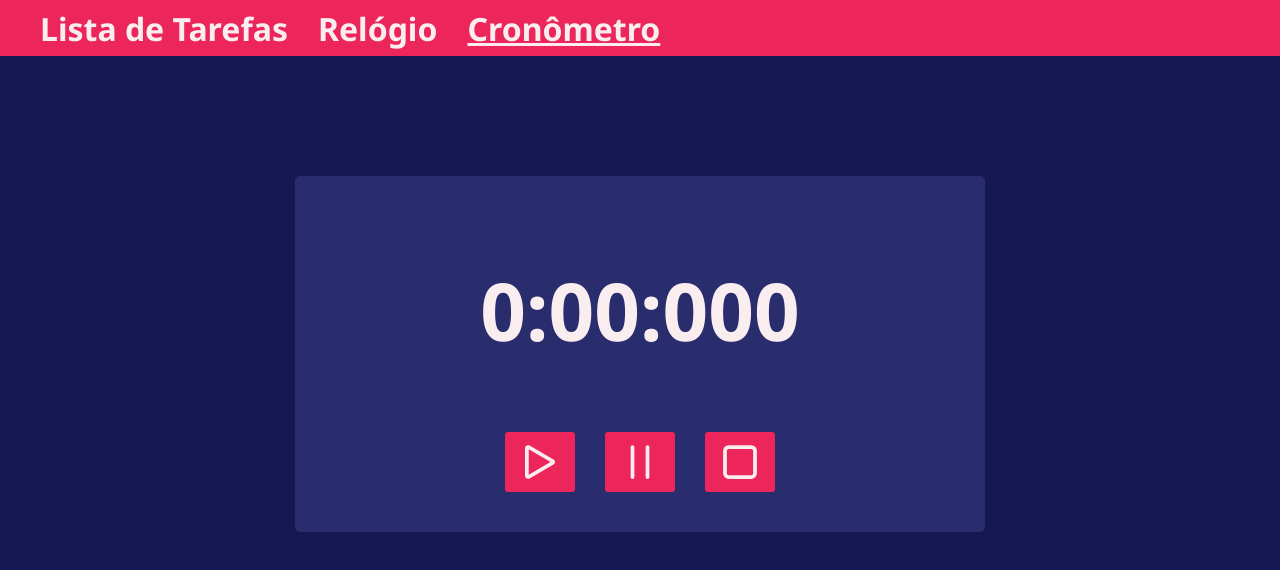
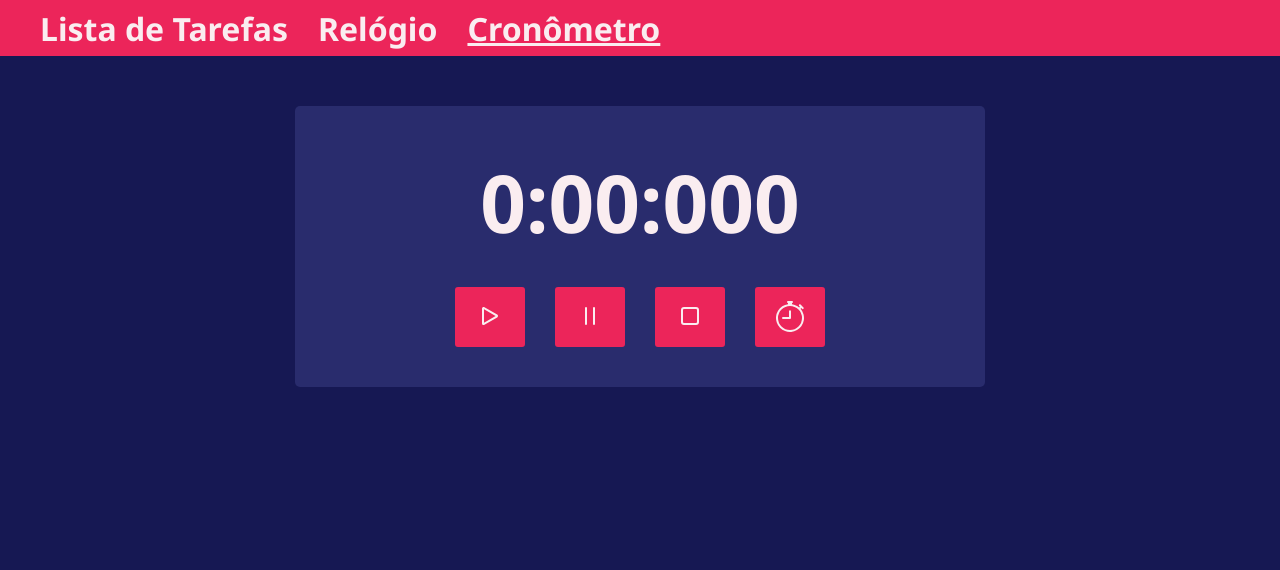
Before and after one commit to jpedro-fsgs/task-master, a React (Vite) app: page /cronometro in a window 1280 px wide. Shown: the top 570 px of the page. Built offline with nearby package versions, Linux system fonts and the light colour scheme.

Commit message:
splits do cronômetro adicionado

```diff
--- a/src/App.jsx
+++ b/src/App.jsx
@@ -3,32 +3,79 @@ import Clock from "./pages/Clock";
 import Cronometro from "./pages/Cronometro";
 import "./App.scss";
 import { NavLink, Route, Routes } from "react-router-dom";
+import { useEffect, useState, useRef } from "react";
 
 function App() {
+  const activeStyle = {
+    textDecoration: "underline",
+  };
 
-  const activeStyle = {
-    textDecoration: "underline"
-  }
+  //atributos cronômetro
+  const [cronometro, setCronometro] = useState(0);
+  const [isRunning, setIsRunning] = useState(false);
+  const intervalIdRef = useRef(null);
+  const startTimeRef = useRef(0);
+  const [lapsList, setLapsList] = useState([]);
+
+  useEffect(() => {
+    if(isRunning){
+        intervalIdRef.current = setInterval(() => {
+            setCronometro(Date.now() - startTimeRef.current);
+        },1)
+    }
+  }, [isRunning]);
 
   return (
     <>
       <nav>
         <ul>
           <li>
-            <NavLink to="/" className="link-style" style={({isActive}) => isActive ? activeStyle : {}}>Lista de Tarefas</NavLink>
+            <NavLink
+              to="/"
+              className="link-style"
+              style={({ isActive }) => (isActive ? activeStyle : {})}
+            >
+              Lista de Tarefas
+            </NavLink>
           </li>
           <li>
-            <NavLink to="/clock" className="link-style" style={({isActive}) => isActive ? activeStyle : {}}>Relógio</NavLink>
+            <NavLink
+              to="/clock"
+              className="link-style"
+              style={({ isActive }) => (isActive ? activeStyle : {})}
+            >
+              Relógio
+            </NavLink>
           </li>
           <li>
-            <NavLink to="/cronometro" className="link-style" style={({isActive}) => isActive ? activeStyle : {}}>Cronômetro</NavLink>
+            <NavLink
+              to="/cronometro"
+              className="link-style"
+              style={({ isActive }) => (isActive ? activeStyle : {})}
+            >
+              Cronômetro
+            </NavLink>
           </li>
         </ul>
       </nav>
       <Routes>
         <Route path="/" element={<ToDo />} />
         <Route path="/clock" element={<Clock />} />
-        <Route path="/cronometro" element={<Cronometro/>} />
+        <Route
+          path="/cronometro"
+          element={
+            <Cronometro
+              cronometro={cronometro}
+              setCronometro={setCronometro}
+              isRunning={isRunning}
+              setIsRunning={setIsRunning}
+              intervalIdRef={intervalIdRef}
+              startTimeRef={startTimeRef}
+              lapsList={lapsList}
+              setLapsList={setLapsList}
+            />
+          }
+        />
       </Routes>
     </>
   );
--- a/src/pages/Cronometro.jsx
+++ b/src/pages/Cronometro.jsx
@@ -1,34 +1,66 @@
 import { useEffect, useState, useRef } from "react";
-import { BsPause, BsPlay, BsStop } from "react-icons/bs"
+import {
+  BsPause,
+  BsPlay,
+  BsStop,
+  BsStopwatch,
+  BsStopwatchFill,
+} from "react-icons/bs";
 import "./Cronometro.scss";
 
-function Cronometro() {
-  const [cronometro, setCronometro] = useState(0);
-  const [isRunning, setIsRunning] = useState(false);
-  const intervalIdRef = useRef(null)
-  const startTimeRef = useRef(0);
+function Cronometro(props) {
+  // const [cronometro, setCronometro] = useState(0);
+  // const [isRunning, setIsRunning] = useState(false);
+  // const intervalIdRef = useRef(null)
+  // const startTimeRef = useRef(0);
+  const {
+    cronometro,
+    setCronometro,
+    isRunning,
+    setIsRunning,
+    intervalIdRef,
+    startTimeRef,
+    lapsList,
+    setLapsList
+  } = props;
 
-  useEffect(() => {
-    if(isRunning){
-        intervalIdRef.current = setInterval(() => {
-            setCronometro(Date.now() - startTimeRef.current);
-        },10)
-    }
-  }, [isRunning]);
+  // useEffect(() => {
+  //   if(isRunning){
+  //       intervalIdRef.current = setInterval(() => {
+  //           setCronometro(Date.now() - startTimeRef.current);
+  //       },10)
+  //   }
+  // }, [isRunning]);
+
+
+  // const [lapsList, setLapsList] = useState(
+  //   JSON.parse(localStorage.getItem("lapsList")) || []
+  // );
+
+  // useEffect(() => {
+  //   localStorage.setItem("lapsList", JSON.stringify(lapsList));
+  // }, [lapsList]);
 
   function handlePlay() {
     setIsRunning(true);
     startTimeRef.current = Date.now() - cronometro;
   }
+
+  function handleSplit() {
+    if (!isRunning) return;
+    setLapsList((l) => [...l, cronometro]);
+  }
+
   function handlePause() {
     setIsRunning(false);
     clearInterval(intervalIdRef.current);
   }
 
   function handleStop() {
-      setIsRunning(false);
-      clearInterval(intervalIdRef.current);
-      setCronometro(0);
+    setIsRunning(false);
+    clearInterval(intervalIdRef.current);
+    setCronometro(0);
+    setLapsList([]);
   }
 
   function formatMilliseconds(ms) {
@@ -40,21 +72,35 @@ function Cronometro() {
     ).padStart(3, "0")}`;
   }
 
+  const scrollRef = useRef(null);
+
+  useEffect(() => {
+    scrollRef.current.scrollTo({top: scrollRef.current.scrollHeight, behavior: "smooth"});
+  }, [lapsList]);
+
   return (
     <>
       <div className="cronometro">
         <h1 className="time">{formatMilliseconds(cronometro)}</h1>
         <span>
           <button className="cronometro-btn" onClick={handlePlay}>
-            {<BsPlay size={60}/>}
+            {<BsPlay />}
           </button>
           <button className="cronometro-btn" onClick={handlePause}>
-          {<BsPause size={60}/>}
+            {<BsPause />}
           </button>
           <button className="cronometro-btn" onClick={handleStop}>
-          {<BsStop size={60}/>}
+            {<BsStop />}
+          </button>
+          <button className="cronometro-btn" onClick={handleSplit}>
+            {<BsStopwatch />}
           </button>
         </span>
+        <div className="laps-list" ref={scrollRef}>
+          {lapsList.map((lap, index) => (
+            <div className="lap-card" key={index}><p>{formatMilliseconds(lap)}</p></div>
+          ))}
+        </div>
       </div>
     </>
   );
--- a/src/pages/Cronometro.scss
+++ b/src/pages/Cronometro.scss
@@ -2,7 +2,7 @@
 
 .cronometro{
     background-color: $backgroundcolorlighter;
-    margin: 15vh auto;
+    margin: 50px auto;
     max-width: 50vw;
     text-align: center;
     padding: 25px;
@@ -12,11 +12,12 @@
 .time{
     color: $textcolor;
     font-size: 5rem;
+    margin: 1rem;
 }
 
 .cronometro-btn{
     background-color: $buttoncolor;
-    padding: 0;
+    padding: auto;
     color: $textcolor;
     font-family: $main-font;
     font-size: 2rem;
@@ -25,7 +26,31 @@
     margin: 15px;
     width: 70px;
     height: 60px;
+    // object-fit: contain;
+    >svg{
+        margin: 12px auto;
+
+    }
     &:active{
         transform: scale(0.98);
     }
 }
+.laps-list{
+    display: flex;
+    flex-direction: column;
+    align-items: center;
+    max-height: 45vh;
+    overflow-y: auto;
+    >.lap-card{
+        background-color: $textcolor;
+        width: 50%;
+        border-radius: 5px;
+        text-align: center;
+        margin: 10px;
+        font-size: 1.4rem;
+        font-weight: bold;
+        >p{
+            margin: 0;
+        }
+    }
+}
--- a/src/pages/ToDo.jsx
+++ b/src/pages/ToDo.jsx
@@ -59,7 +59,6 @@ function ToDo() {
       <div className="container">
         <h1>Lista de Tarefas</h1>
         <div className="taskCard">
-          {/* <strong contentEditable="true">{newTask}</strong> */}
           <input
           className="todo-input"
           id="task-input"
@@ -74,7 +73,7 @@ function ToDo() {
         <div className="tasks-div">
         {taskList.map((task, index) => (
           <div className="taskCard" key={index}>
-            <strong>{task}</strong>
+            <p>{task}</p>
             <span>
               <button className="todo-btn" onClick={() => upTask(index)}>{<BsChevronUp size={30} />}</button>
               <button className="todo-btn" onClick={() => downTask(index)}>{<BsChevronDown size={30} />}</button>
--- a/src/pages/ToDo.scss
+++ b/src/pages/ToDo.scss
@@ -27,6 +27,10 @@
     margin: 15px;
     padding: 15px;
     font-size: 1.4rem;
+    font-weight: bold;
+    >p{
+        margin: 0;
+    }
     >span{
         display: flex;
     }
@@ -52,7 +56,10 @@
     background-color: $textcolor;
     border: none;
     font: inherit;
-    width: 90%;
+    width: 100%;
+    &:focus{
+        outline: none;
+    }
 }
 
 @media only screen and (max-width: 600px) {
```
